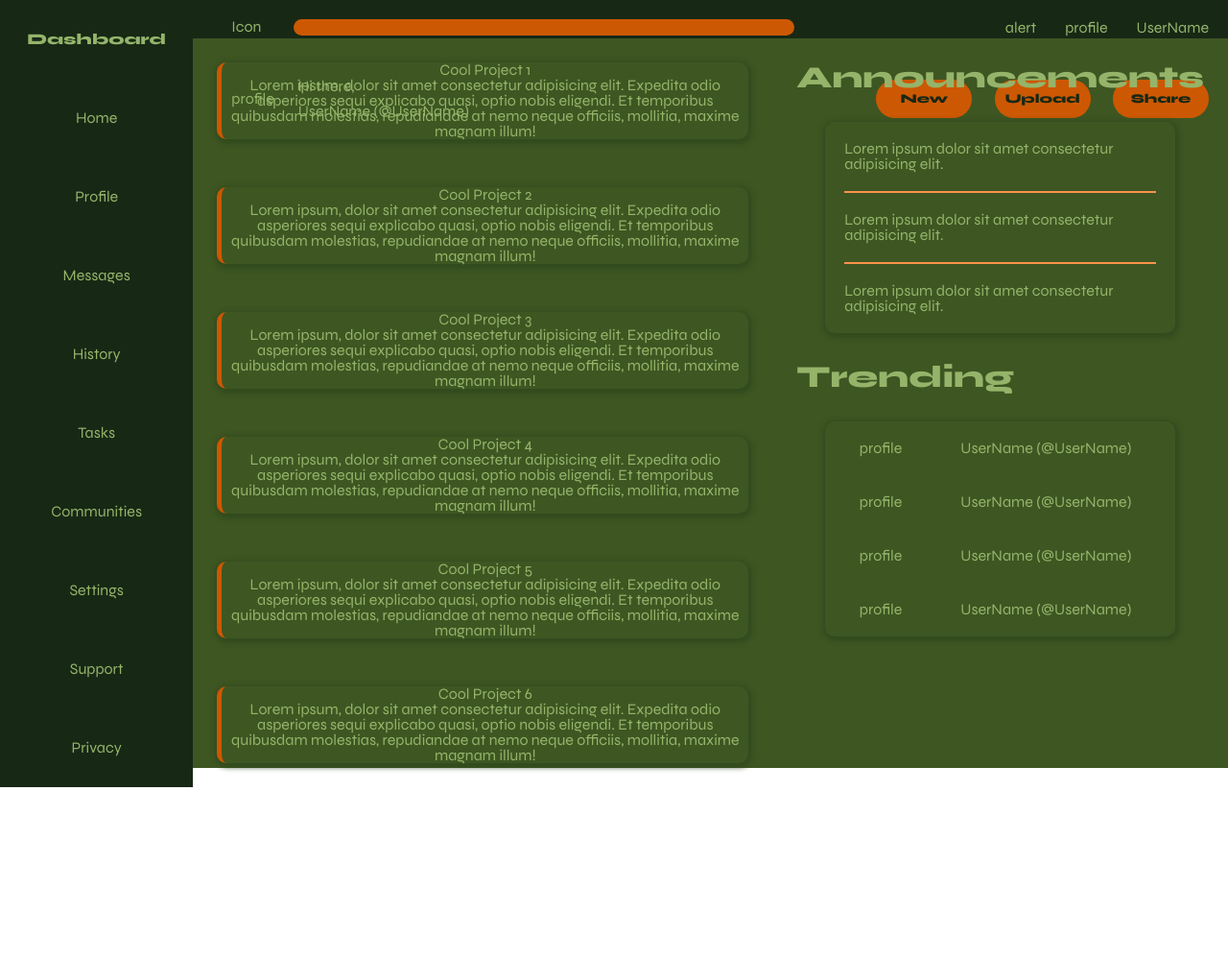
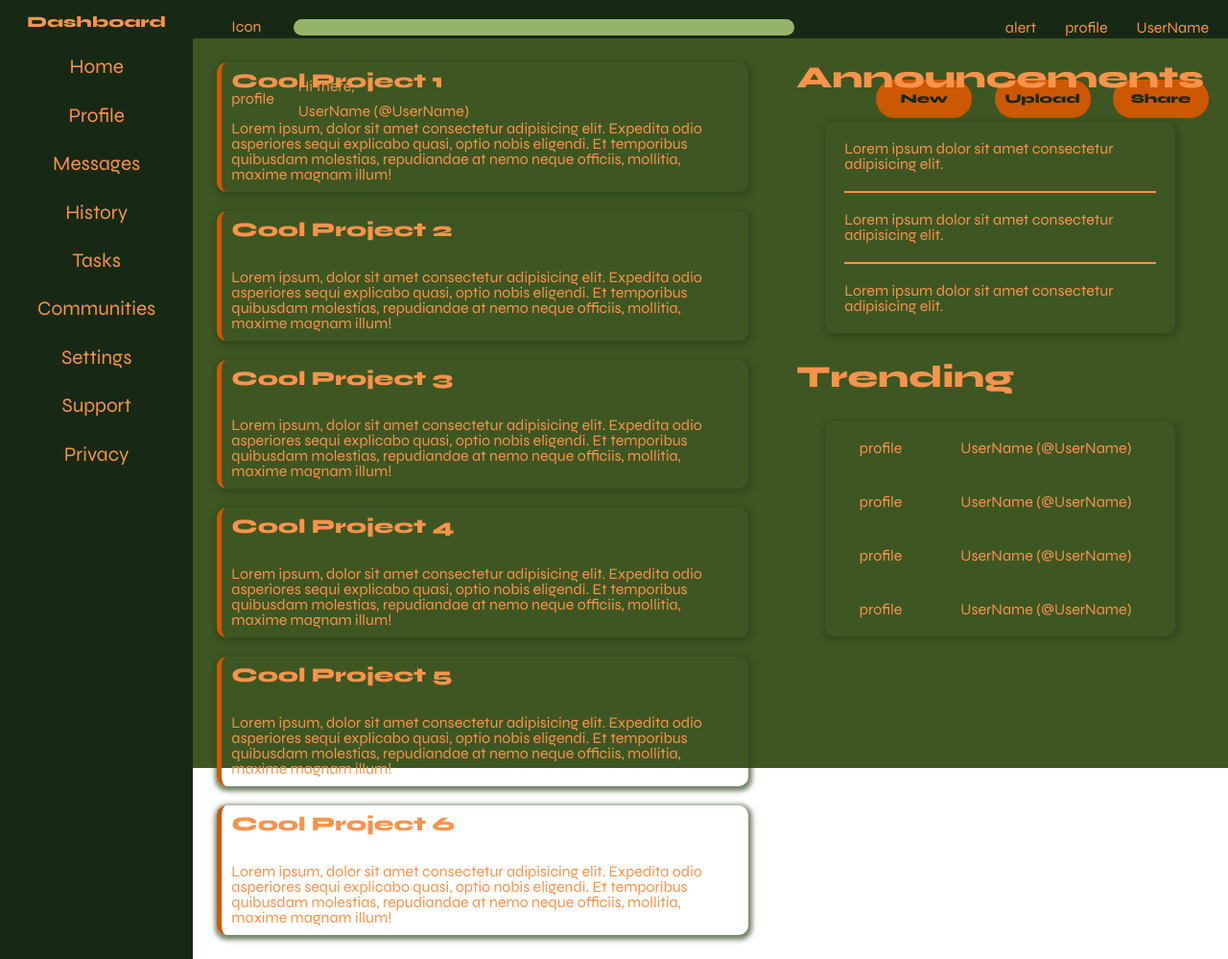
Before and after one commit to KadeWilliams/admin-dashboard, a plain HTML site: page index.html in a window 1280 px wide. Shown: the whole page at 96% size. Before the commit the page ends 820 px from the top, so only its background shows below. Drawn offline with Linux system fonts and the light colour scheme.

Commit message:
'complete' for now

```diff
--- a/index.html
+++ b/index.html
@@ -27,6 +27,7 @@
                 <div class="page-8"><a href="">Support</a></div>
                 <div class="page-9"><a href="">Privacy</a></div>
             </div>
+            <div class="negative-space"></div>
         </div>
         <div class="header">
             <div class="top">
@@ -60,32 +61,38 @@
             </div>
         </div>
         <div class="projects">
-            <div class="project1">Cool Project 1
+            <div class="project1">
+                <h1>Cool Project 1</h1>
                 <p>Lorem ipsum, dolor sit amet consectetur adipisicing elit. Expedita odio asperiores sequi explicabo
                     quasi, optio nobis eligendi. Et temporibus quibusdam molestias, repudiandae at nemo neque officiis,
                     mollitia, maxime magnam illum!</p>
             </div>
-            <div class="project2">Cool Project 2
+            <div class="project2">
+                <h1>Cool Project 2</h1>
                 <p>Lorem ipsum, dolor sit amet consectetur adipisicing elit. Expedita odio asperiores sequi explicabo
                     quasi, optio nobis eligendi. Et temporibus quibusdam molestias, repudiandae at nemo neque officiis,
                     mollitia, maxime magnam illum!</p>
             </div>
-            <div class="project3">Cool Project 3
+            <div class="project3">
+                <h1>Cool Project 3</h1>
                 <p>Lorem ipsum, dolor sit amet consectetur adipisicing elit. Expedita odio asperiores sequi explicabo
                     quasi, optio nobis eligendi. Et temporibus quibusdam molestias, repudiandae at nemo neque officiis,
                     mollitia, maxime magnam illum!</p>
             </div>
-            <div class="project4">Cool Project 4
+            <div class="project4">
+                <h1>Cool Project 4</h1>
                 <p>Lorem ipsum, dolor sit amet consectetur adipisicing elit. Expedita odio asperiores sequi explicabo
                     quasi, optio nobis eligendi. Et temporibus quibusdam molestias, repudiandae at nemo neque officiis,
                     mollitia, maxime magnam illum!</p>
             </div>
-            <div class="project5">Cool Project 5
+            <div class="project5">
+                <h1>Cool Project 5</h1>
                 <p>Lorem ipsum, dolor sit amet consectetur adipisicing elit. Expedita odio asperiores sequi explicabo
                     quasi, optio nobis eligendi. Et temporibus quibusdam molestias, repudiandae at nemo neque officiis,
                     mollitia, maxime magnam illum!</p>
             </div>
-            <div class="project6">Cool Project 6
+            <div class="project6">
+                <h1>Cool Project 6</h1>
                 <p>Lorem ipsum, dolor sit amet consectetur adipisicing elit. Expedita odio asperiores sequi explicabo
                     quasi, optio nobis eligendi. Et temporibus quibusdam molestias, repudiandae at nemo neque officiis,
                     mollitia, maxime magnam illum!</p>
--- a/styles.css
+++ b/styles.css
@@ -49,12 +49,16 @@ table {
 /* ••••••••••••••••••••••••••••••••••••••••••••••••••••••••••••••••• */
 a {
     text-decoration: none;
+    font-size: 1.3rem;
 }
 html,
 a,
 a:visited {
-    color: #95B46A;
+    color: #F7934C;
     font-family: 'Syne', sans-serif;
+}
+a:hover {
+    color: #F7934C;
 }
 h1 {
     font-weight: bold;
@@ -65,13 +69,23 @@ h1 {
     height: 100vh;
     background-color: #3E5622;
 }
-.sidebar,
+.sidebar {
+    display: grid;
+    grid-template-rows: repeat(2, 1fr);
+    grid-template-columns: 1fr;
+    grid-column: 1;
+    grid-row: 1 / end;
+}
 .pages {
     display: grid;
     grid-template-rows: repeat(20, 1fr);
     grid-column: 1;
-    grid-row: 1 / end;
+    grid-row: 1 ;
     background-color: #172815;
+}
+.negative-space {
+    grid-row: 2;
+    background-color: #172815
 }
 .header {
     display: grid;
@@ -80,22 +94,33 @@ h1 {
     grid-template: repeat(2, 1fr) / 1fr;
     place-items: center;
     background-color: #172815;
-    /* height: 100px; */
+width: 100%;
 }
 .projects {
     display: grid;
     grid-template-columns: repeat(auto-fit, minmax(300px, 1fr));
-    gap: 30px;
+    grid-template-rows: repeat(auto-fit, minmax(150px, 1fr));
     grid-row: 3/ end;
     grid-column: 2 / 5;
     margin: 15px;
+    place-items: center;
 }
 .projects > * {
     box-shadow: 1px 2px 5px 3px rgba(44, 70, 28, 0.673);
     border-left: 5px solid #CC5803;
-    text-align: center;
+    /* text-align: center; */
     border-radius: 10px;
     margin: 10px;
+    max-height: 200px;
+}
+.projects > * {
+    display: flex;
+    flex-direction: column;
+    padding: 10px
+}
+.projects > * >  h1 {
+    font-size: 1.3rem;
+    margin-bottom: 30px;
 }
 .outer-container {
     display: flex;
@@ -185,14 +210,19 @@ form {
     font-weight: bold;
     color: #172815;
 }
+.buttons > *:hover {
+    cursor: pointer;
+    background-color: #F7934C;
+}
 input {
     margin-left: 30px;
     border-radius: 10px;
     border: none;
-    background-color:#CC5803;
+    background-color:#95B46A;
 }
 input:focus {
-    outline: none
+    outline: none;
+    background-color: #F7934C;
 }
 .pages {
     display: flex;
```
